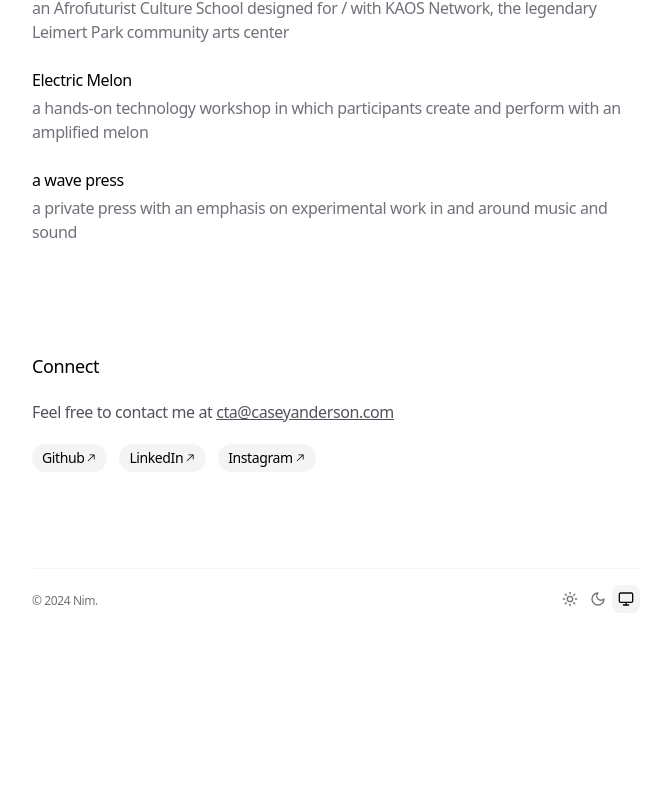
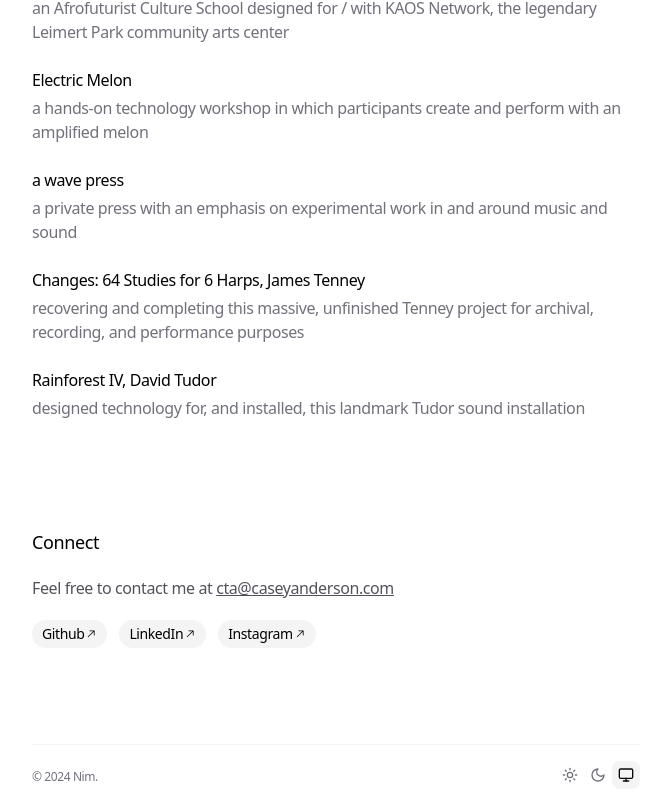
Before and after one commit to caseyanderson/caseyanderson.work, a Next.js app: page / in a window 1280 px wide. Shown: the part 764-1569 px from the top of the page, without its empty margins (304-969 px from the left). Before the commit the page ends 1393 px from the top, so only its background shows below. Built offline with nearby package versions, Linux system fonts and the light colour scheme.

Commit message:
adds changes, rainforest, trade school pages, updates data.ts

```diff
--- /dev/null
+++ b/app/blog/changes/page.mdx
@@ -0,0 +1,9 @@
+<Cover
+  src="https://www.newworldrecords.org/cdn/shop/products/image_8c276b82-952c-4fc2-972a-1e0baac98fa8_900x.jpg?v=1582089497"
+  alt=""
+  caption=""
+/>
+
+## Changes: 64 Studies for 6 Harps, James Tenney
+
+blah blah
--- /dev/null
+++ b/app/blog/rainforest/page.mdx
@@ -0,0 +1,7 @@
+<Cover
+  src="https://payload.cargocollective.com/1/17/549792/13932916/Southland-Rainforest-Rauch-Web-0379_800.jpg"
+  alt=""
+  caption=""
+/>
+
+## David Tudor's Rainforest IV
--- /dev/null
+++ b/app/blog/trade-school/page.mdx
@@ -0,0 +1,10 @@
+<Cover
+  src="https://awave.press/TS-still-here.jpg"
+  alt=""
+  caption=""
+/>
+
+## Trade School
+with Arden Stern, 2024 - present
+
+[Trade School](https://www.gototradeschool.org/en) is an organization centered on building worker power through creative experimentation and education. Our mission is to provide affordable, accessible space for workers across communities to gather, exhibit, play, perform, teach, and learn. Founded by two design educators (Arden Stern & Casey Anderson) indebted to the radical visions of labor activism and liberation movements past and present, it is currently based on Hahamog’na land in the unincorporated area now known as Altadena, California.
--- a/app/data.ts
+++ b/app/data.ts
@@ -124,7 +124,18 @@ export const BLOG_POSTS: BlogPost[] = [
     link: '/blog/awavepress',
     uid: 'blog-7',
   },
-
+  {
+    title: 'Changes: 64 Studies for 6 Harps, James Tenney',
+    description: 'recovering and completing this massive, unfinished Tenney project for archival, recording, and performance purposes',
+    link: '/blog/changes',
+    uid: 'blog-8',
+  },
+  {
+    title: 'Rainforest IV, David Tudor',
+    description: 'designed technology for, and installed, this landmark Tudor sound installation',
+    link: '/blog/rainforest',
+    uid: 'blog-9',
+  },
 ]
 
 export const SOCIAL_LINKS: SocialLink[] = [
```
